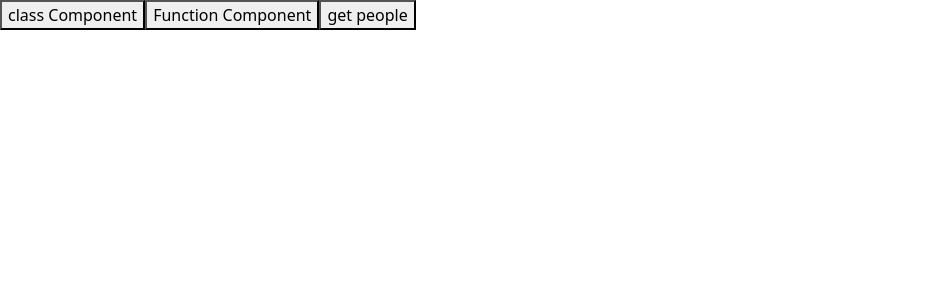
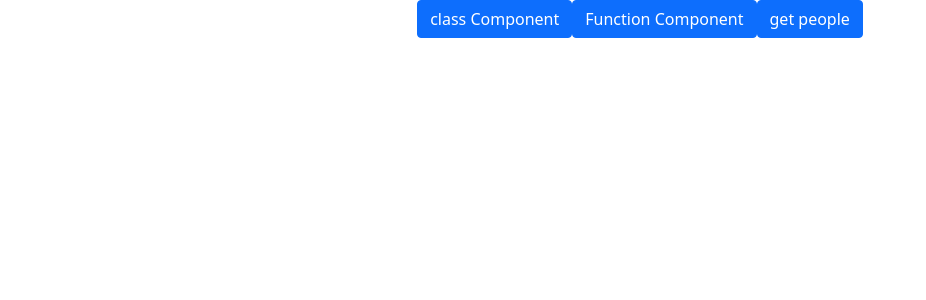
Before and after one commit to nikoskarapas86/classFunctionalComponentLifeCycle, a React (Create React App) app: page / in a window 1280 px wide. Shown: the top 300 px of the page, without its empty margins (0-926 px from the left). Built offline with nearby package versions, Linux system fonts and the light colour scheme.

Commit message:
in progress

```diff
--- a/src/App.css
+++ b/src/App.css
@@ -1,38 +1,17 @@
-.App {
-  text-align: center;
-}
 
-.App-logo {
-  height: 40vmin;
-  pointer-events: none;
-}
 
-@media (prefers-reduced-motion: no-preference) {
-  .App-logo {
-    animation: App-logo-spin infinite 20s linear;
-  }
-}
+.content{
+  /* first way cenering */
+  /* position: absolute;
+  left: 50%;
+  transform: translateX(-50%); */
 
-.App-header {
-  background-color: #282c34;
-  min-height: 100vh;
+  /* second way centering */
+  flex-direction: column;
   display: flex;
-  flex-direction: column;
   align-items: center;
   justify-content: center;
-  font-size: calc(10px + 2vmin);
-  color: white;
+  /* height: 100vh; */
+
+
 }
-
-.App-link {
-  color: #61dafb;
-}
-
-@keyframes App-logo-spin {
-  from {
-    transform: rotate(0deg);
-  }
-  to {
-    transform: rotate(360deg);
-  }
-}
--- a/src/App.js
+++ b/src/App.js
@@ -6,11 +6,15 @@ import Navigation from "./nav";
 import PeopleList from "./PeopleList";
 import 'bootstrap/dist/css/bootstrap.min.css';
 function App() {
+//   <Route path='/topics' component={Topics}>
+//   <Route path='/topics/:topicId' component={Topic} />
+// </Route>
   return (
-    <div>
+    <div className="content">
       <BrowserRouter>
       <Navigation/>
         <Routes>
+
           <Route exact path="/class" element={<Clock_cl/>} />
           <Route exact path="/function" element={<Clock_fn/>} />
           <Route exact path="/people" element={<PeopleList/>} />
--- a/src/nav.js
+++ b/src/nav.js
@@ -1,13 +1,14 @@
 
+import Button from "react-bootstrap/Button";
 import { useNavigate } from "react-router-dom";
 export default function Navigate(){
 
     const navigate =useNavigate();
     return(
         <nav>
-            <button onClick={()=>navigate('/class') } >class Component</button>
-            <button onClick={()=>navigate('/function') }>Function Component </button>
-            <button onClick={()=>navigate('/people') }>get people </button>
+            <Button onClick={()=>navigate('/class') } >class Component</Button>
+            <Button onClick={()=>navigate('/function') }>Function Component </Button>
+            <Button onClick={()=>navigate('/people') }>get people </Button>
         </nav>
     )
 
```
